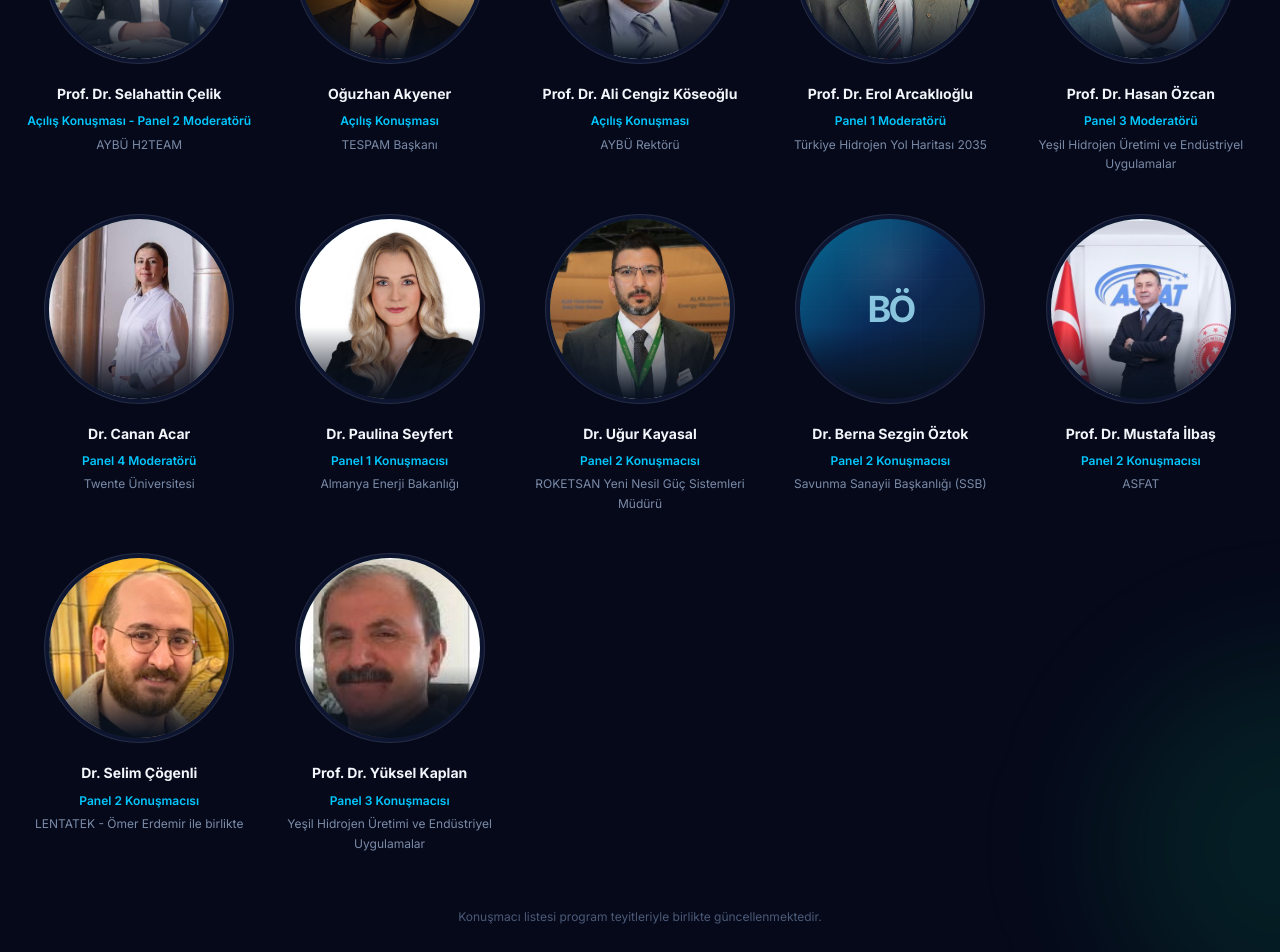
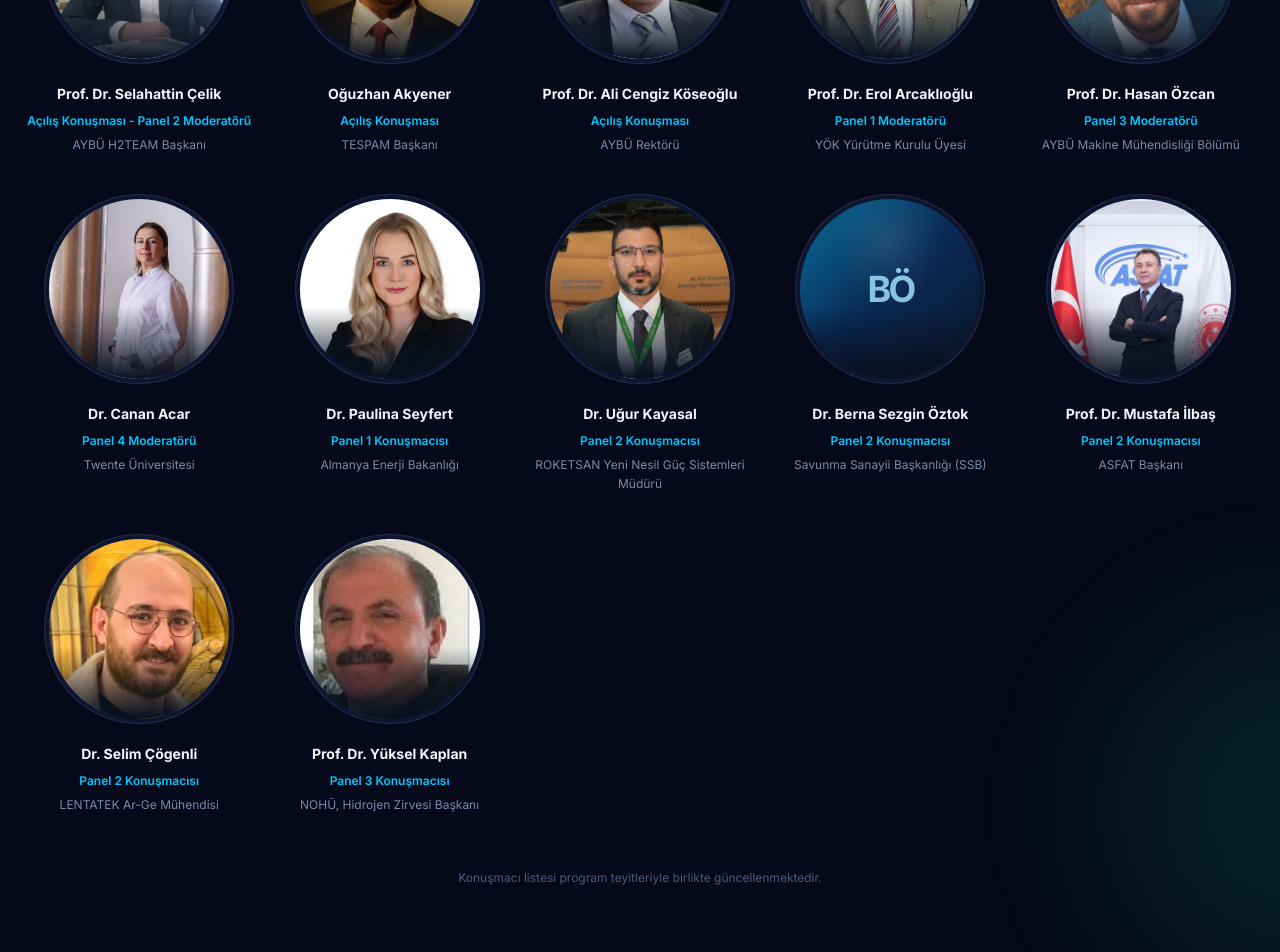
Before and after one commit to turkesdedeci/h2zirve, a Next.js app: page / in a window 1280 px wide. Shown: the part 6180-7132 px from the top of the page. Built offline with nearby package versions, Linux system fonts and the light colour scheme.

Commit message:
Konuşmacı unvanlarını güncelle

```diff
--- a/src/components/Speakers.tsx
+++ b/src/components/Speakers.tsx
@@ -26,7 +26,7 @@ const speakers: Speaker[] = [
   {
     name: "Prof. Dr. Selahattin Çelik",
     role: "Açılış Konuşması - Panel 2 Moderatörü",
-    affiliation: "AYBÜ H2TEAM",
+    affiliation: "AYBÜ H2TEAM Başkanı",
     initials: "SÇ",
     photo: "/speakers/selahattin-celik.jpg",
   },
@@ -47,14 +47,14 @@ const speakers: Speaker[] = [
   {
     name: "Prof. Dr. Erol Arcaklıoğlu",
     role: "Panel 1 Moderatörü",
-    affiliation: "Türkiye Hidrojen Yol Haritası 2035",
+    affiliation: "YÖK Yürütme Kurulu Üyesi",
     initials: "EA",
     photo: "/speakers/erol-arcaklioglu.webp",
   },
   {
     name: "Prof. Dr. Hasan Özcan",
     role: "Panel 3 Moderatörü",
-    affiliation: "Yeşil Hidrojen Üretimi ve Endüstriyel Uygulamalar",
+    affiliation: "AYBÜ Makine Mühendisliği Bölümü",
     initials: "HÖ",
     photo: "/speakers/hasan-ozcan.jpg",
   },
@@ -88,21 +88,21 @@ const speakers: Speaker[] = [
   {
     name: "Prof. Dr. Mustafa İlbaş",
     role: "Panel 2 Konuşmacısı",
-    affiliation: "ASFAT",
+    affiliation: "ASFAT Başkanı",
     initials: "Mİ",
     photo: "/speakers/mustafa-ilbas-x.jpg",
   },
   {
     name: "Dr. Selim Çögenli",
     role: "Panel 2 Konuşmacısı",
-    affiliation: "LENTATEK - Ömer Erdemir ile birlikte",
+    affiliation: "LENTATEK Ar-Ge Mühendisi",
     initials: "SÇ",
     photo: "/speakers/selim-cogenli-linkedin.jpg",
   },
   {
     name: "Prof. Dr. Yüksel Kaplan",
     role: "Panel 3 Konuşmacısı",
-    affiliation: "Yeşil Hidrojen Üretimi ve Endüstriyel Uygulamalar",
+    affiliation: "NOHÜ, Hidrojen Zirvesi Başkanı",
     initials: "YK",
     photo: "/speakers/yuksel-kaplan.jpg",
   },
```
